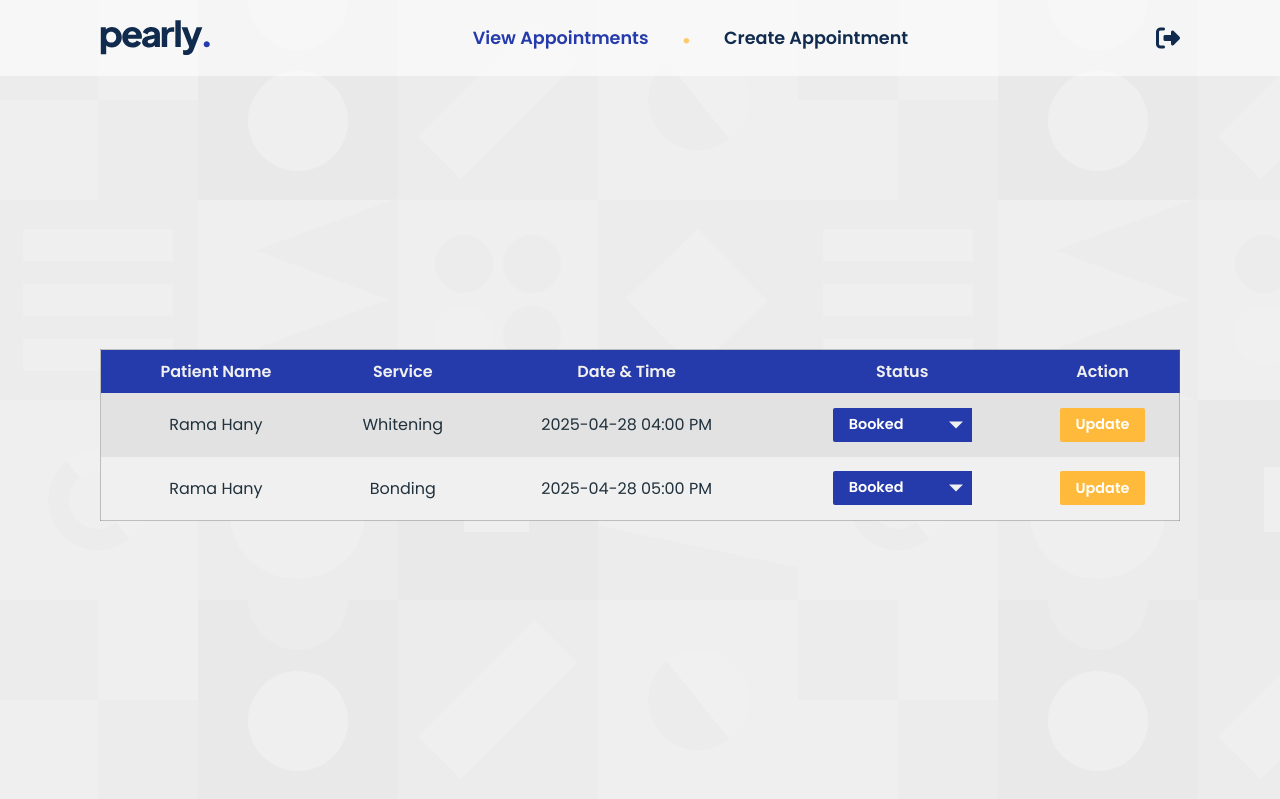
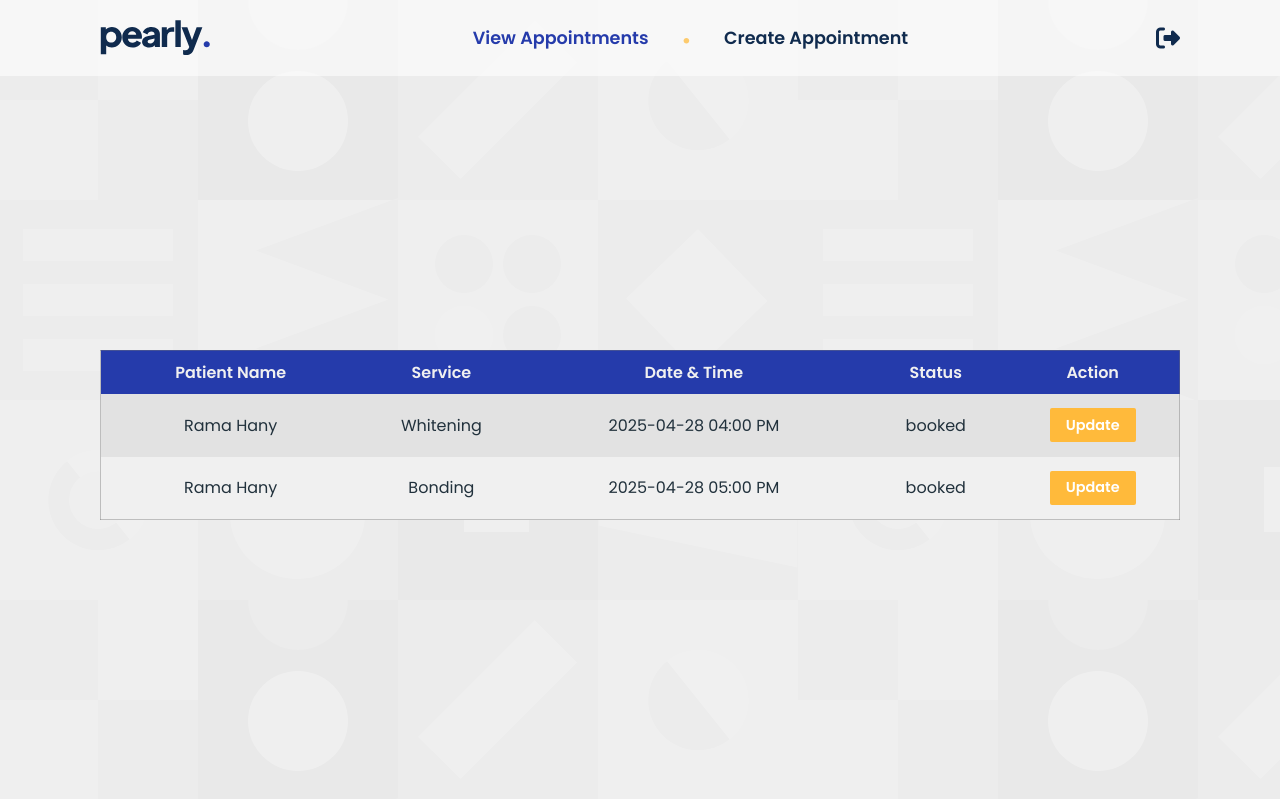
Before and after one commit to hanatawfik8/pearly, a PHP site: page /html/admin-view-appointments.php in a window 1280 px wide. Shown: the top 799 px of the page. Run offline with PHP 8.4, Linux system fonts and the light colour scheme; data comes from the database, SQL or seed files in the repository; some libraries are stand-ins or nearby versions.

Commit message:
get status from database

```diff
--- a/html/admin-view-appointments.php
+++ b/html/admin-view-appointments.php
@@ -44,14 +44,7 @@
               <td><?= date('Y-m-d h:i A', strtotime($appt['appointment_date'] . ' ' . $appt['appointment_start_time'])) ?></td>
 
               <td>
-                <div class="custom-select">
-                  <select name="status" id="status">
-                    <option value="booked" <?= $appt['status'] === 'booked' ? 'selected' : '' ?>>Booked</option>
-                    <option value="completed" <?= $appt['status'] === 'completed' ? 'selected' : '' ?>>Completed</option>
-                    <option value="cancelled" <?= $appt['status'] === 'cancelled' ? 'selected' : '' ?>>Cancelled</option>
-                  </select>
-                  <span class="custom-arrow"></span>
-                </div>
+                <?= htmlspecialchars($appt['status']) ?>
               </td>
               <td><a href="../php/edit-appointment.php?id=<?= $appt['appointment_id'] ?>"><button class="update-btn">Update</button></a></td>
             </tr>
```
